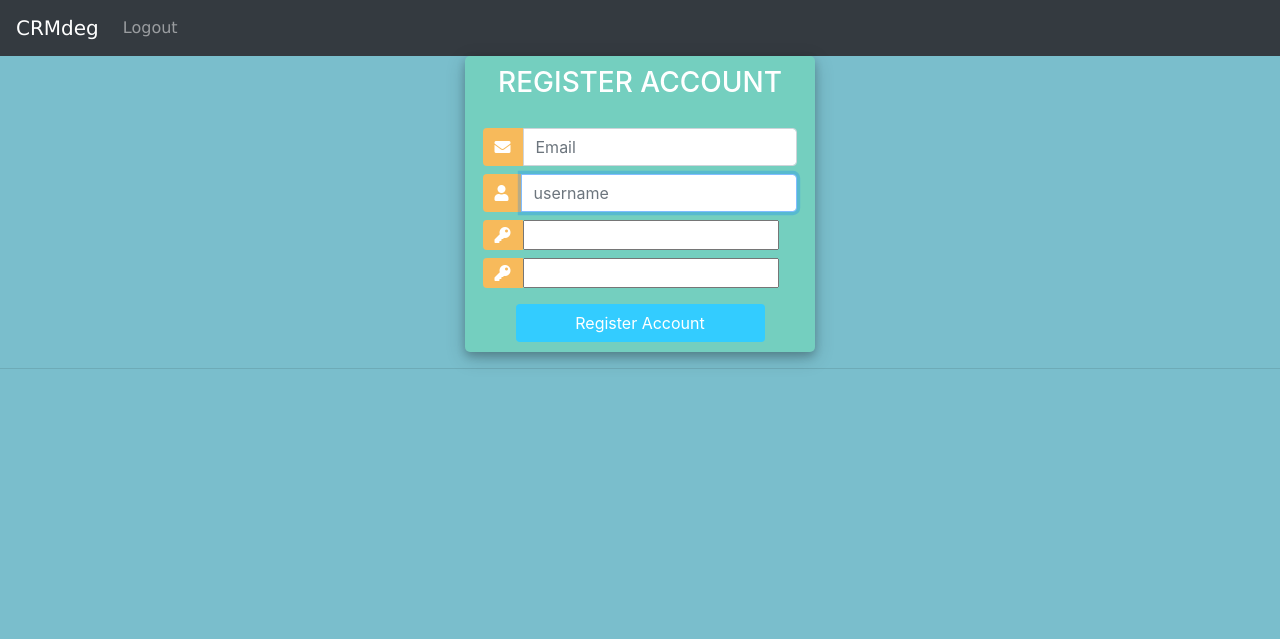
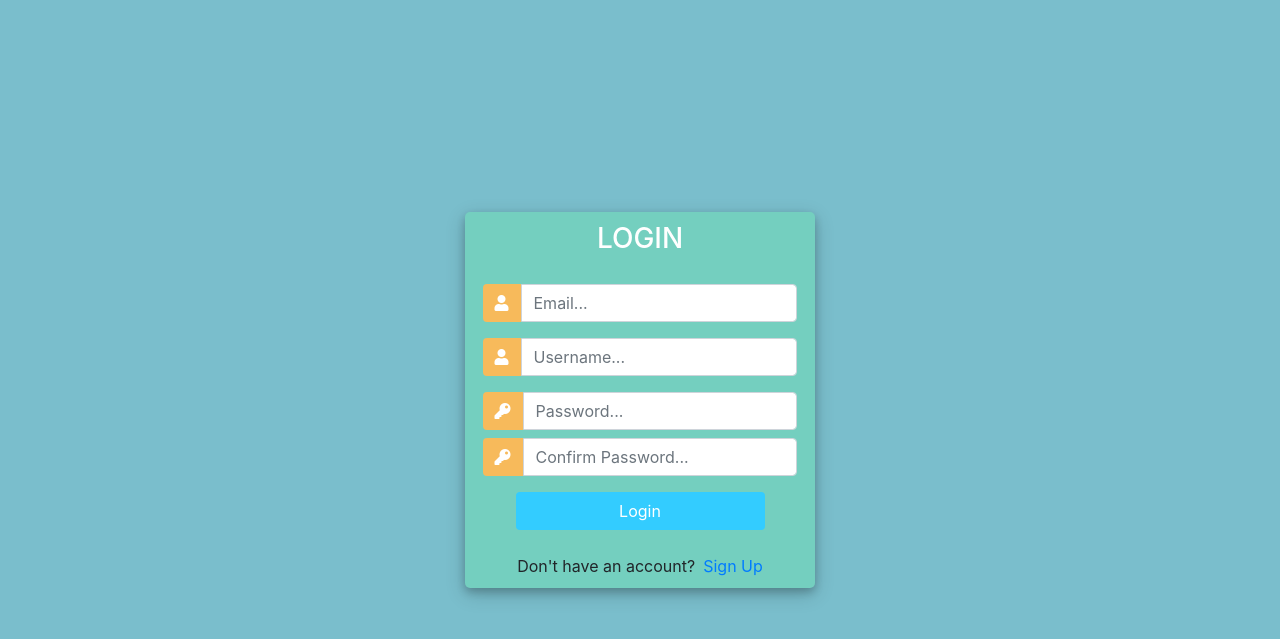
Before and after one commit to iib2019014/CRM_project, a Django app: page /register/ in a window 1280 px wide. Shown: the top 639 px of the page. Run offline with Django 3.2, Linux system fonts and the light colour scheme; some libraries are stand-ins or nearby versions.

Commit message:
1) displayed details of all orders placed by that customer in their user profile 2) changed the register template, now it looks good,

```diff
--- a/accounts/templates/accounts/registration/register.html
+++ b/accounts/templates/accounts/registration/register.html
@@ -1,8 +1,3 @@
-{%  extends 'accounts/main_template.html' %}
-
-{% load static%}
-
-{% block content %}
 <!DOCTYPE html>
 <html>
 
@@ -12,7 +7,72 @@
 	<script src="https://ajax.googleapis.com/ajax/libs/jquery/3.3.1/jquery.min.js"></script>
 	<link rel="stylesheet" href="https://use.fontawesome.com/releases/v5.6.1/css/all.css" integrity="sha384-gfdkjb5BdAXd+lj+gudLWI+BXq4IuLW5IT+brZEZsLFm++aCMlF1V92rMkPaX4PP" crossorigin="anonymous">
 
-	<link rel="stylesheet" href="{% static '/css/register.css' %}">
+
+	<style>
+		body,
+		html {
+			margin: 0;
+			padding: 0;
+			height: 100%;
+			background: #7abecc !important;
+		}
+		.user_card {
+			width: 350px;
+			margin-top: auto;
+			margin-bottom: auto;
+			background: #74cfbf;
+			position: relative;
+			display: flex;
+			justify-content: center;
+			flex-direction: column;
+			padding: 10px;
+			box-shadow: 0 4px 8px 0 rgba(0, 0, 0, 0.2), 0 6px 20px 0 rgba(0, 0, 0, 0.19);
+			-webkit-box-shadow: 0 4px 8px 0 rgba(0, 0, 0, 0.2), 0 6px 20px 0 rgba(0, 0, 0, 0.19);
+			-moz-box-shadow: 0 4px 8px 0 rgba(0, 0, 0, 0.2), 0 6px 20px 0 rgba(0, 0, 0, 0.19);
+			border-radius: 5px;
+
+		}
+
+		.form_container {
+			margin-top: 20px;
+		}
+
+		#form-title{
+			color: #fff;
+
+		}
+
+		.login_btn {
+			width: 100%;
+			background: #33ccff !important;
+			color: white !important;
+		}
+		.login_btn:focus {
+			box-shadow: none !important;
+			outline: 0px !important;
+		}
+		.login_container {
+			padding: 0 2rem;
+		}
+		.input-group-text {
+			background: #f7ba5b !important;
+			color: white !important;
+			border: 0 !important;
+			border-radius: 0.25rem 0 0 0.25rem !important;
+		}
+		.input_user,
+		.input_pass:focus {
+			box-shadow: none !important;
+			outline: 0px !important;
+		}
+
+		#messages{
+			background-color: grey;
+			color: #fff;
+			padding: 10px;
+			margin-top: 10px;
+		}
+	</style>
 
 </head>
 <body>
@@ -20,52 +80,57 @@
 		<div class="d-flex justify-content-center h-100">
 			<div class="user_card">
 				<div class="d-flex justify-content-center">
-					<h3 id="form-title">REGISTER ACCOUNT</h3>
+
+
+					<h3 id="form-title">LOGIN</h3>
 				</div>
 				<div class="d-flex justify-content-center form_container">
-
 					<form method="POST" action="">{% csrf_token %}
-						<div class="input-group mb-2">
-							<div class="input-group-append">
-								<span class="input-group-text"><i class="fas fa-envelope"></i></span>
-							</div>
-							{{register_form.email}}
-						</div>
-                        <div class="input-group mb-2">
+						<div class="input-group mb-3">
 							<div class="input-group-append">
 								<span class="input-group-text"><i class="fas fa-user"></i></span>
 							</div>
-							{{register_form.username}}
+							<input type="text" name="email" placeholder="Email..." class="form-control">
+						</div>
+						<div class="input-group mb-3">
+							<div class="input-group-append">
+								<span class="input-group-text"><i class="fas fa-user"></i></span>
+							</div>
+							<input type="text" name="username" placeholder="Username..." class="form-control">
 						</div>
 						<div class="input-group mb-2">
 							<div class="input-group-append">
 								<span class="input-group-text"><i class="fas fa-key"></i></span>
 							</div>
-							{{register_form.password1}}
+								<input type="password" name="password" placeholder="Password..." class="form-control" >
 						</div>
 						<div class="input-group mb-2">
 							<div class="input-group-append">
 								<span class="input-group-text"><i class="fas fa-key"></i></span>
 							</div>
-							{{register_form.password2}}
+								<input type="password" name="password1" placeholder="Confirm Password..." class="form-control" >
 						</div>
 
-
-				   		<div class="d-flex justify-content-center mt-3 login_container">
-				 			<input class="btn login_btn" type="submit" value="Register Account">
-				   		</div>
-
-						   {% if register_form.errors %}
-						   		{{register_form.errors}}
-						   {% endif %}
+							<div class="d-flex justify-content-center mt-3 login_container">
+				 				<input class="btn login_btn" type="submit" value="Login">
+				   			</div>
 					</form>
 				</div>
+                <div style="text-align: center; font-family: monospace; color: #05737a;">
+                    {% for message in messages %}
+                        {{message}}
+                    {% endfor %}
+                </div>
 
+				<div class="mt-4">
+					<div class="d-flex justify-content-center links">
+						Don't have an account? <a href="{% url 'register' %}" class="ml-2">Sign Up</a>
+					</div>
 
+				</div>
 			</div>
 		</div>
 	</div>
 </body>
+
 </html>
-
-{% endblock %}
--- a/accounts/views.py
+++ b/accounts/views.py
@@ -58,8 +58,10 @@ def homePageView(request) :
 def userHomePageView(request) :
     context = {}
     user_customer = request.user.customer
+    context['user_customer'] = user_customer
 
     customer_orders = user_customer.order_set.all()
+    context['customer_orders'] = customer_orders
     context['total_orders'] = customer_orders.count()
     context['delivered_orders'] = customer_orders.filter(status="delivered").count()
     context['pending_orders'] = customer_orders.filter(status="pending").count()
@@ -67,9 +69,6 @@ def userHomePageView(request) :
     if request.user.groups.exists() :
         user_group = request.user.groups.all()[0].name
         context['user_group'] = user_group
-
-    # their_orders = Order.objects.filter(customer.user=request.user)
-    print(context)
     return render(request, 'accounts\\user_page.html', context)
 
 @authentication_required
@@ -85,7 +84,10 @@ def registerView(request) :
             print("valid")
             user = register_form.save()
 
-            user.groups.add(Group.objects.get(name='customers'))
+            user.groups.add(Group.objects.get(name='customers'))    # add the registered customer to the 'customers' group,
+            Customer.objects.create(
+                user=user,      # whenever a user is registered assign that user a customer profile,
+            )
 
             messages.success(request, "an account was successfully registered for " + register_form.cleaned_data.get('username'))
             return redirect('home')
```
Also changed, not shown: accounts/templates/accounts/user_page.html (+35 -0 lines), db.sqlite3.
